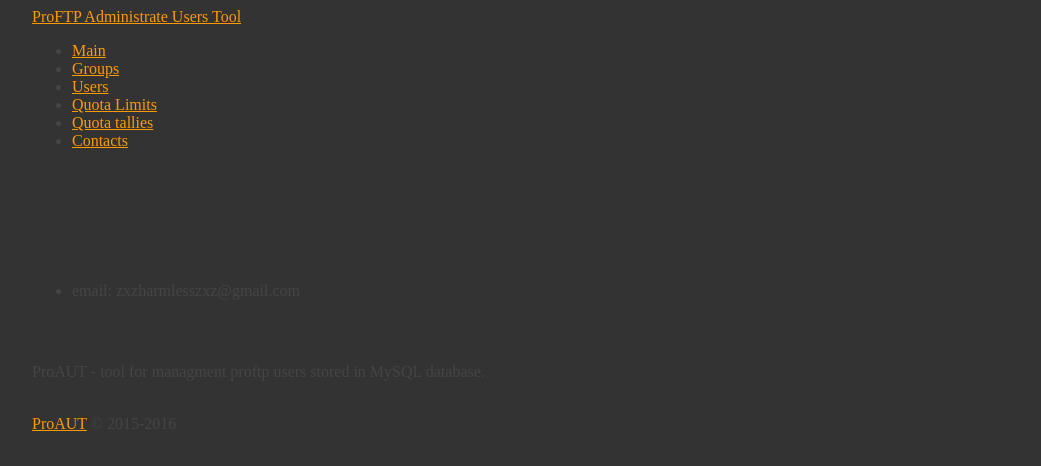
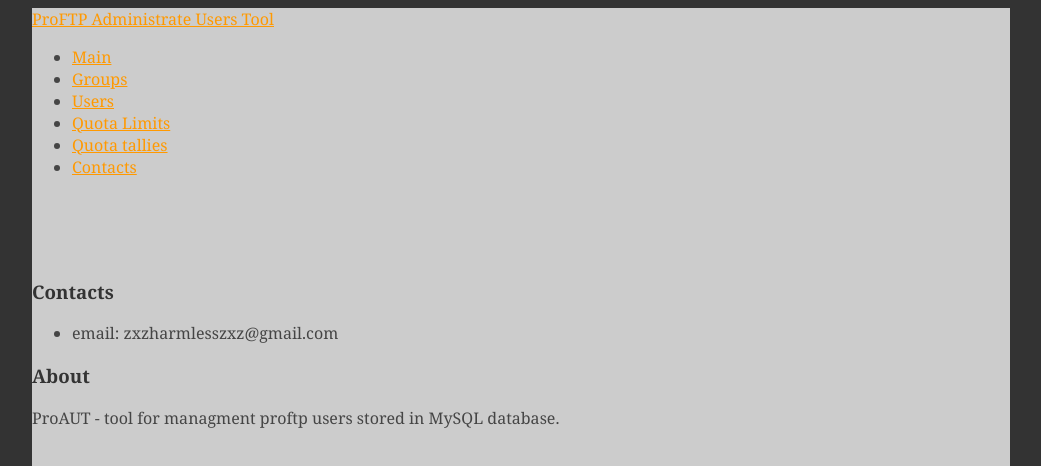
Before and after one commit to zxzharmlesszxz/ProAUT, a PHP site: page /application/views/template_view.php in a window 1280 px wide. Shown: the top 466 px of the page, without its empty margins (119-1160 px from the left). Run offline with PHP 8.4, Linux system fonts and the light colour scheme; style sheets or scripts are compiled from the project's sources.

Commit message:
Update style.less

```diff
--- a/less/style.less
+++ b/less/style.less
@@ -25,6 +25,8 @@
 }
 
 header, footer, #wrapper {
-    width: @width;
+	background-color: @color-gray_light;
+	width: @width;
 	margin: 0 auto;
+	font-family:@header-font;
 }
```
